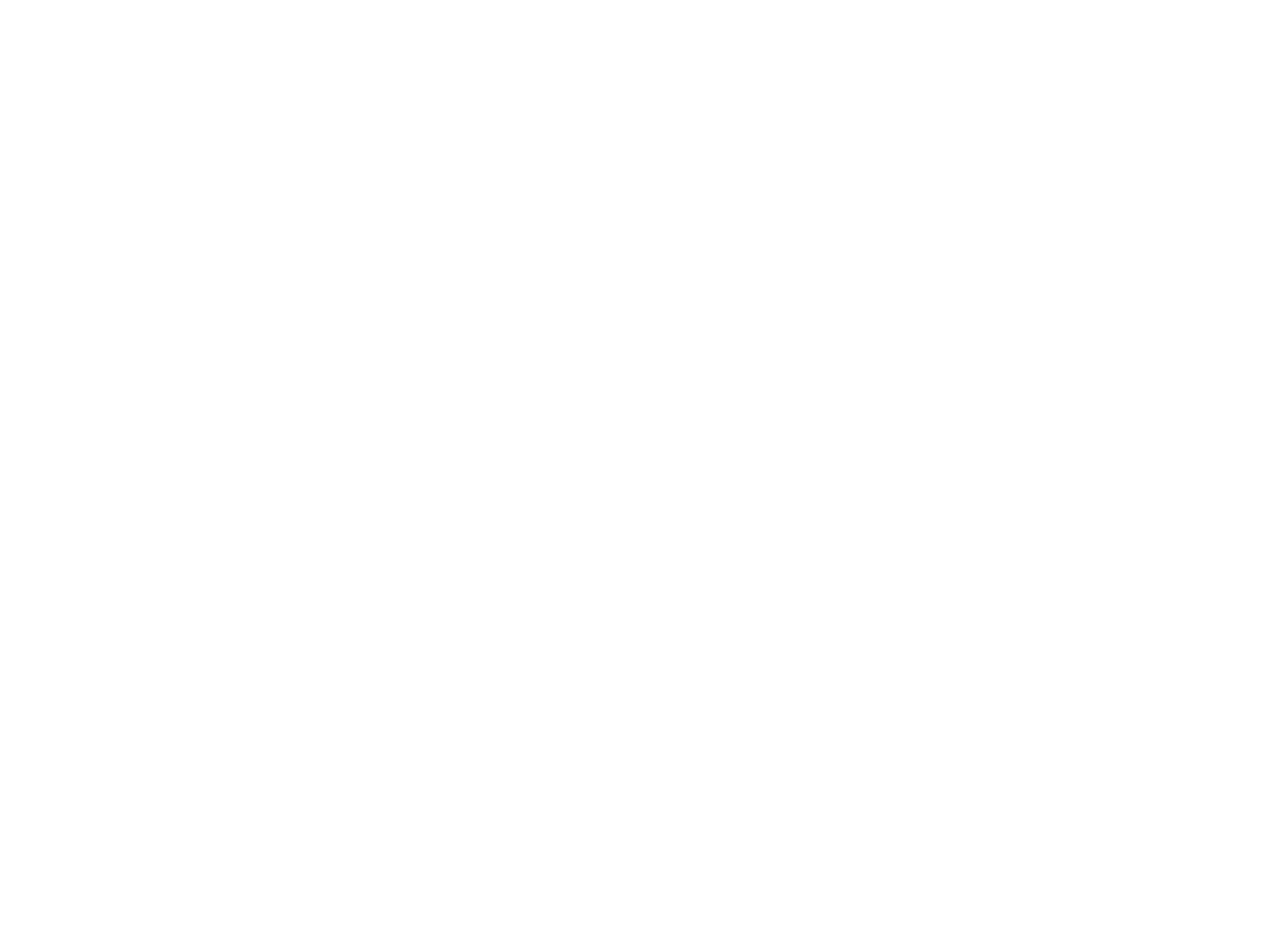
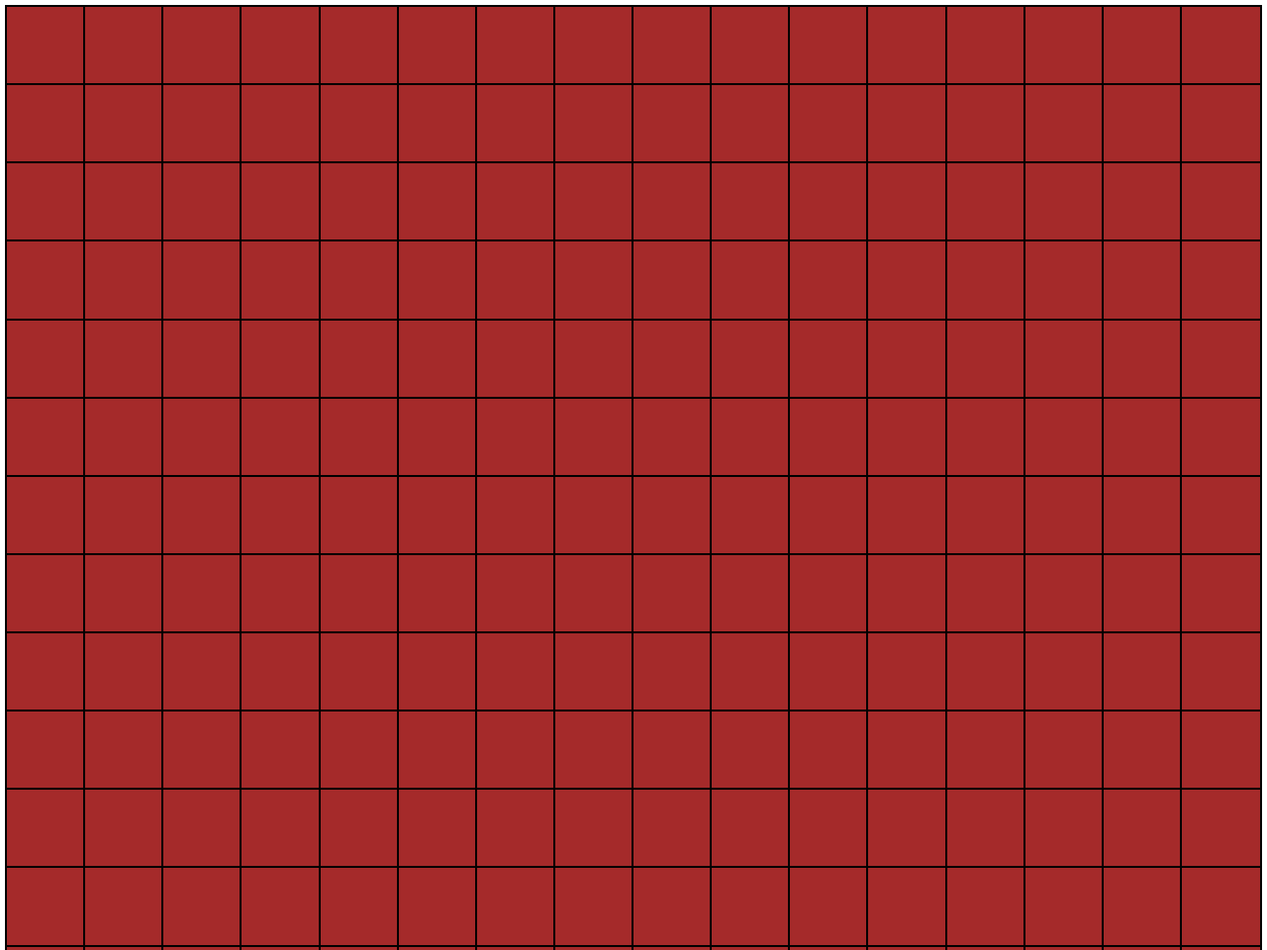
Before and after one commit to Roman-web-dev/etch-_a_sketch, a plain HTML site: page index.html in a window 1280 px wide. Shown: the top 960 px of the page at 99% size. Before the commit the page ends 800 px from the top, so only its background shows below. Drawn offline with Linux system fonts and the light colour scheme.

Commit message:
Add grid using JS, add styles

```diff
--- a/index.html
+++ b/index.html
@@ -7,7 +7,9 @@
     <link rel="stylesheet" href="styles.css">
 </head>
 <body>
+    <div id="container">
 
+    </div>
 
     <script src="script.js"></script>
 </body>
--- a/script.js
+++ b/script.js
@@ -0,0 +1,9 @@
+const container = document.querySelector("#container")
+
+
+for(let i = 0; i < 256; i++) {
+    const cell = document.createElement("div")
+    // cell.textContent = "Cell"
+    cell.classList.toggle("cell")
+    container.appendChild(cell)
+}
--- a/styles.css
+++ b/styles.css
@@ -0,0 +1,16 @@
+#container {
+    display: flex;
+    flex-wrap: wrap;
+    justify-content: center;
+    aspect-ratio: 1 / 1;
+    gap: 2px;
+}
+
+
+.cell {
+    flex:1 1 6.25%;
+    box-sizing: border-box;
+    background-color: brown;
+    outline: solid black 2px;
+    margin: -1px;
+}
```
